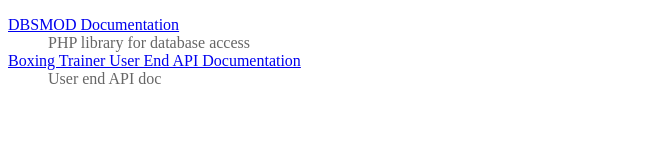
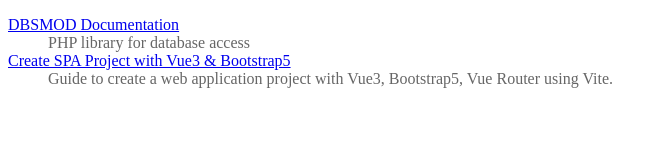
Before and after one commit to dearsoft-com/misa_document, a plain HTML site: page docs/index.html in a window 1280 px wide. Shown: the whole page, without its empty margins (0-664 px from the left). Drawn offline with Linux system fonts and the light colour scheme.

Commit message:
remove boxing trainer API docs

```diff
--- a/docs/index.html
+++ b/docs/index.html
@@ -14,8 +14,8 @@
     <dl>
         <dt><a href="./dbsmod-documentation.html">DBSMOD Documentation</a></dt>
         <dd>PHP library for database access</dd>
-        <dt><a href="./boxing-trainer-user-end-api-documentation.md">Boxing Trainer User End API Documentation</a></dt>
-        <dd>User end API doc</dd>
+        <dt><a href="./create-spa-project-with-vue3-&-bootstrap5.md">Create SPA Project with Vue3 & Bootstrap5</a></dt>
+        <dd>Guide to create a web application project with Vue3, Bootstrap5, Vue Router using Vite.</dd>
     </dl>
 </body>
 </html>
```
Also changed, not shown: 2 other files.
